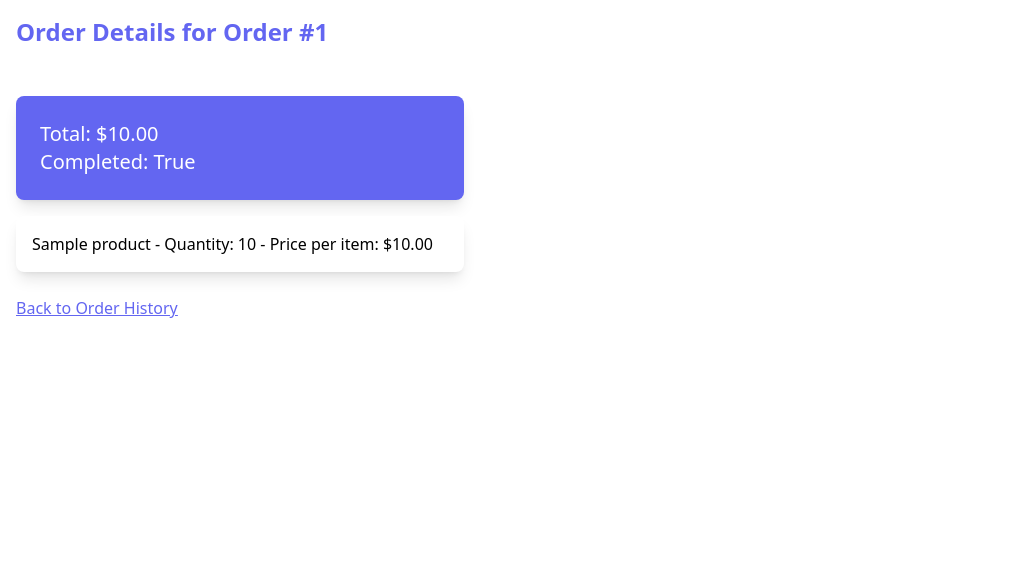
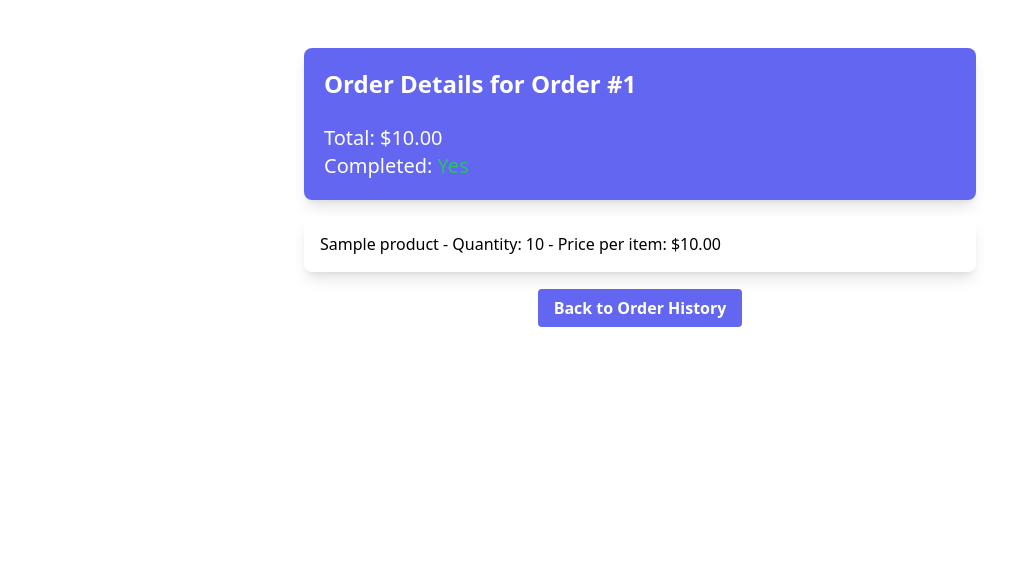
Before and after one commit to TurkiK/Django-E-commerce-Platform, a Django app: page /order_detail/1/ in a window 1280 px wide. Shown: the part 64-631 px from the top of the page, without its empty margins (0-1023 px from the left). Run offline with Django 5.2, Linux system fonts and the light colour scheme; a user stored in the database is signed in; tables that the repository leaves empty hold one stand-in row (values such as "Sample post"); some libraries are stand-ins or nearby versions.

Commit message:
checkout

```diff
--- a/OnlineShopping/myshop/shop/templates/order_detail.html
+++ b/OnlineShopping/myshop/shop/templates/order_detail.html
@@ -3,30 +3,35 @@
 {% block title %}Order Details{% endblock %}
 
 {% block content %}
-    <div>
-        <h2 class="text-indigo-500 text-2xl font-bold mb-6">Order Details for Order #{{ order.id }}</h2>
+<div class="pt-8"> <!-- Add padding top to ensure it's not sticking to the very top -->
+    <div class="flex flex-col items-center w-full">
+        <div class="w-full max-w-2xl p-5 bg-indigo-500 rounded-lg shadow-lg">
+            <h2 class="text-2xl font-bold text-white mb-6">Order Details for Order #{{ order.id }}</h2>
+            <p class="text-xl text-white">Total: ${{ order.total_price }}</p>
+            <p class="text-xl text-white">Completed:
+                {% if order.is_completed %}
+                    <span class="text-green-500">Yes</span>
+                {% else %}
+                    <span class="text-red-500">No</span>
+                {% endif %}
+            </p>
         </div>
-<br>
-    <div class="relative bg-indigo-500 p-6 rounded-lg shadow-lg w-full max-w-md">
-        <p class="text-white text-xl">Total: ${{ order.total_price }}</p>
-        <p class="text-white text-xl">Completed: {{ order.is_completed }}</p>
-    </div>
-    <ul class="mt-4">
+        <ul class="w-full max-w-2xl mt-4 space-y-2">
             {% for item in items %}
             <li>
-            <div class="relative bg-white p-4 rounded-lg shadow-lg w-full max-w-md mt-2">
+                <div class="bg-white p-4 rounded-lg shadow-lg">
                     <p>{{ item.product.name }} - Quantity: {{ item.quantity }} - Price per item: ${{ item.product.price }}</p>
                 </div>
             </li>
             {% empty %}
-        <li>
-            <div class="relative flex justify-center bg-cover bg-center">
-                <div class="relative bg-white p-6 rounded-lg shadow-lg w-full max-w-md">
-                    <p class="text-black text-xl text-center">No items found in this order.</p>
-                </div>
-            </div>
+            <li class="bg-white p-6 rounded-lg shadow-lg text-center">
+                <p class="text-xl">No items found in this order.</p>
             </li>
             {% endfor %}
         </ul>
-    <p class="text-indigo-500 underline mt-6"><a href="{% url 'order_history' %}">Back to Order History</a></p>
+        <div class="mt-6">
+            <a href="{% url 'order_history' %}" class="bg-indigo-500 hover:bg-indigo-700 text-white font-bold py-2 px-4 rounded">Back to Order History</a>
+        </div>
+    </div>
+</div>
 {% endblock %}
--- a/OnlineShopping/myshop/shop/views.py
+++ b/OnlineShopping/myshop/shop/views.py
@@ -168,7 +168,7 @@ def checkout(request):
         user_profile.balance -= total_price
         user_profile.save()
         request.session['cart'] = {}  # Clear the cart
-        return redirect('order_history')
+        return redirect('order_detail', order.id)
     else:
         return render(request, 'checkout.html', {'error': 'Insufficient funds'})
 
```
Lines whose indentation alone changed are shown as unchanged.
